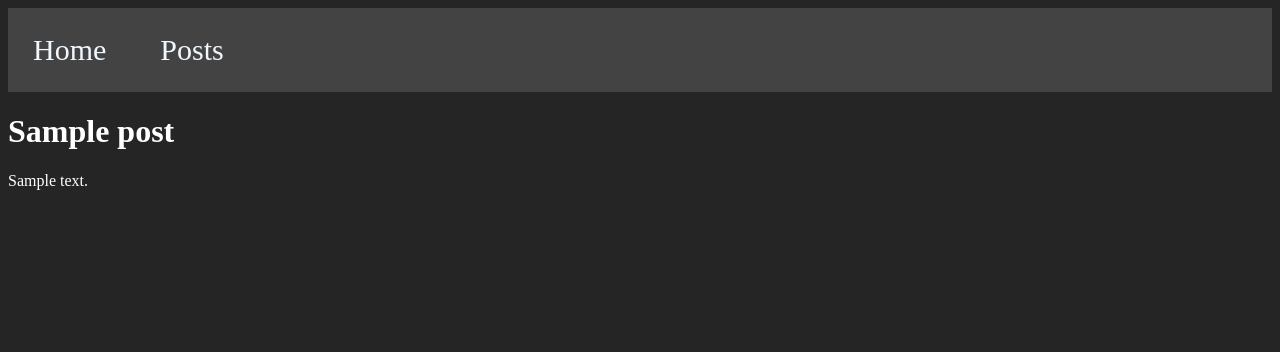
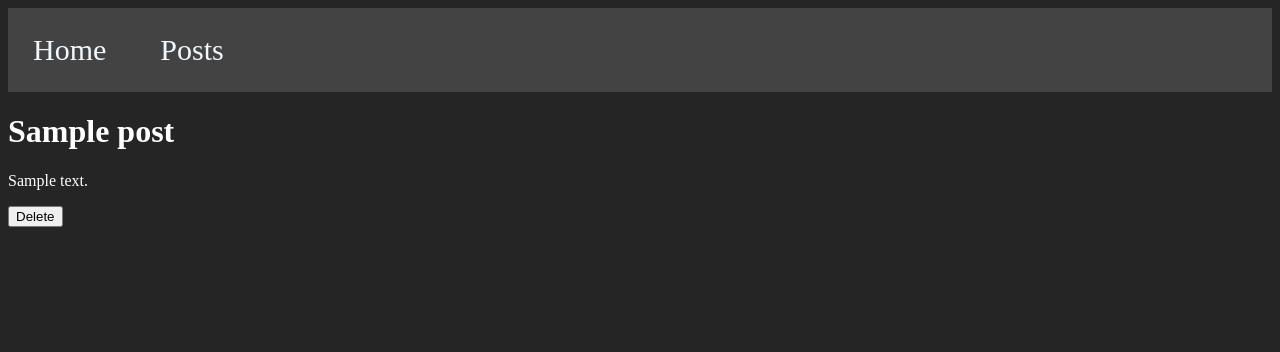
Before and after one commit to AlexandrBal/FlaskProject, a Flask app: page /1 in a window 1280 px wide. Shown: the top 352 px of the page. Run offline with Flask 3, Linux system fonts and the light colour scheme; tables that the repository leaves empty hold one stand-in row (values such as "Sample post").

Commit message:
Delete function has been added

```diff
--- a/App.py
+++ b/App.py
@@ -47,6 +47,15 @@ def init_db():
                  )""")
     conn.close()
 
+@app.route("/delete/<int:post_id>", methods=['POST'])
+def delete_post(post_id):
+    if request.method == "POST":
+        conn = get_db_connection()
+        conn.execute("DELETE FROM posts WHERE id = ?", (post_id,))
+        conn.commit()
+        conn.close()
+    return redirect(url_for('index'))
+
 @app.before_request
 def before_first_request():
     init_db()
--- a/templates/post.html
+++ b/templates/post.html
@@ -5,4 +5,7 @@
 {% block content %}
 <h1>{{ post.title }}</h1>
 <p>{{ post.content }}</p>
+<form method="post" action="{{ url_for('delete_post', post_id=post.id) }}">
+    <button type="submit">Delete</button>
+</form>
 {% endblock %}
```
Also changed, not shown: database.db.
